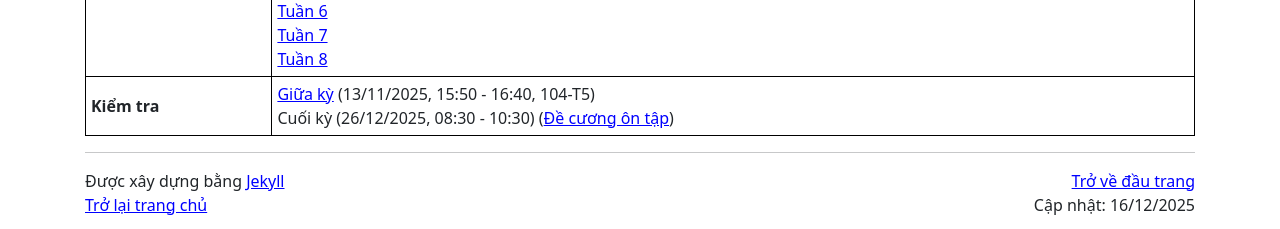
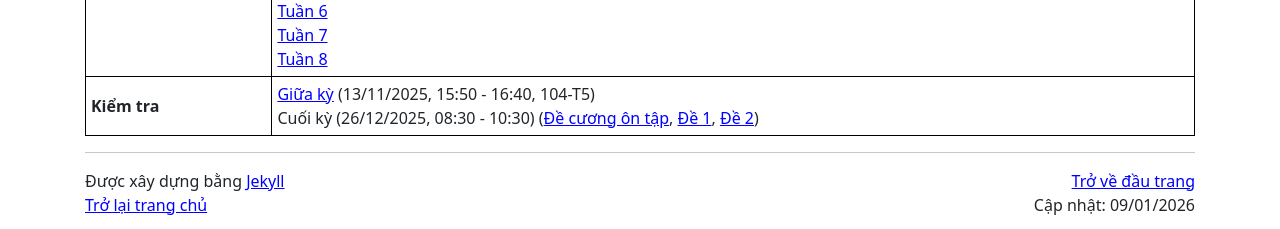
Before and after one commit to hoanganhduc/hoanganhduc.github.io, a Jekyll site: the page built from teaching/VNU-HUS/2025/winter/MAT3302/index.md, in a window 1280 px wide. Shown: the part 818-1047 px from the top of the page. Built offline with Jekyll 4.4.1, drawn with Linux system fonts in a browser that asks for light colours; nearby versions of some CDN libraries; a style sheet for code colours, icons or effects is not loaded.

Commit message:
Updated @ 2026-01-09  14:26:13 ICT

```diff
--- a/teaching/VNU-HUS/2025/winter/MAT3302/index.md
+++ b/teaching/VNU-HUS/2025/winter/MAT3302/index.md
@@ -1,7 +1,7 @@
 ---
 layout: default
 title: "VNU-HUS MAT3302: Toán rời rạc"
-last_modified_at: 2025-12-16
+last_modified_at: 2026-01-09
 lang: "vi"
 ---
 
@@ -18,4 +18,4 @@ lang: "vi"
 | **Học liệu tham khảo thêm** | - Daniel A. Marcus (1998), *Combinatorics: A problem oriented approach*, MAA Textbook <br /> - Daniel A. Marcus (2008), *Graph theory: A problem oriented approach*, MAA Textbook <br /> - David R. Mazur (2010), *Combinatorics: A guided tour*, MAA Textbook |
 | **Google Classroom** | [y6rexxh5](https://classroom.google.com/c/ODAwMzkxNzA3OTEy?cjc=y6rexxh5) |
 | **Danh sách bài tập**| [Tuần 1]({{ page.url | append: "ps1.pdf" }}) <br> [Tuần 2]({{ page.url | append: "ps2.pdf" }}) <br> [Tuần 3]({{ page.url | append: "ps3.pdf" }}) <br> [Tuần 4]({{ page.url | append: "ps4.pdf" }}) <br> [Tuần 5]({{ page.url | append: "ps5.pdf" }}) <br> [Tuần 6]({{ page.url | append: "ps6.pdf" }}) <br> [Tuần 7]({{ page.url | append: "ps7.pdf" }}) <br> [Tuần 8]({{ page.url | append: "ps8.pdf" }}) |
-| **Kiểm tra** | [Giữa kỳ]({{ page.url | append: "Midtermsol.pdf" }}) (13/11/2025, 15:50 - 16:40, 104-T5) <br> Cuối kỳ (26/12/2025, 08:30 - 10:30) ([Đề cương ôn tập]({{ page.url | append: "FinalReview.pdf" }})) |
+| **Kiểm tra** | [Giữa kỳ]({{ page.url | append: "Midtermsol.pdf" }}) (13/11/2025, 15:50 - 16:40, 104-T5) <br> Cuối kỳ (26/12/2025, 08:30 - 10:30) ([Đề cương ôn tập]({{ page.url | append: "FinalReview.pdf" }}), [Đề 1]({{ page.url | append: "FinalExam1.pdf" }}), [Đề 2]({{ page.url | append: "FinalExam2.pdf" }})) |
```
Also changed, not shown: teaching/VNU-HUS/2025/winter/MAT3500-3/index.md (+2 -2 lines), 5 other files.
